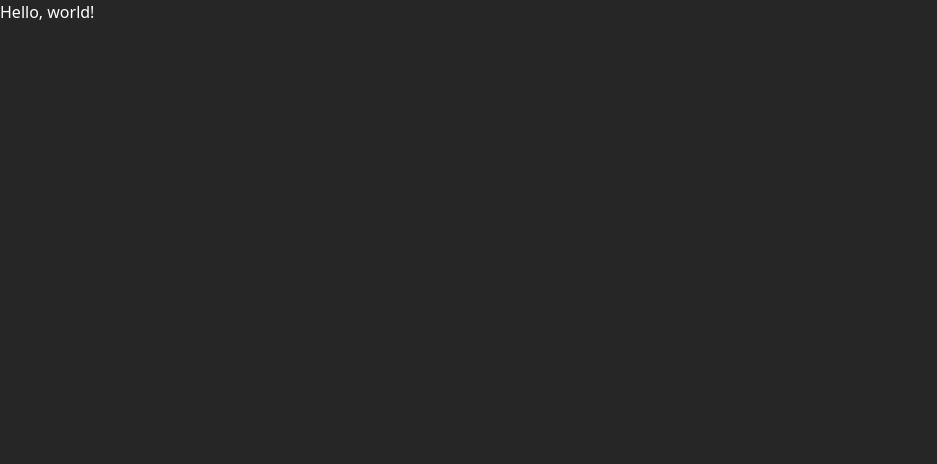
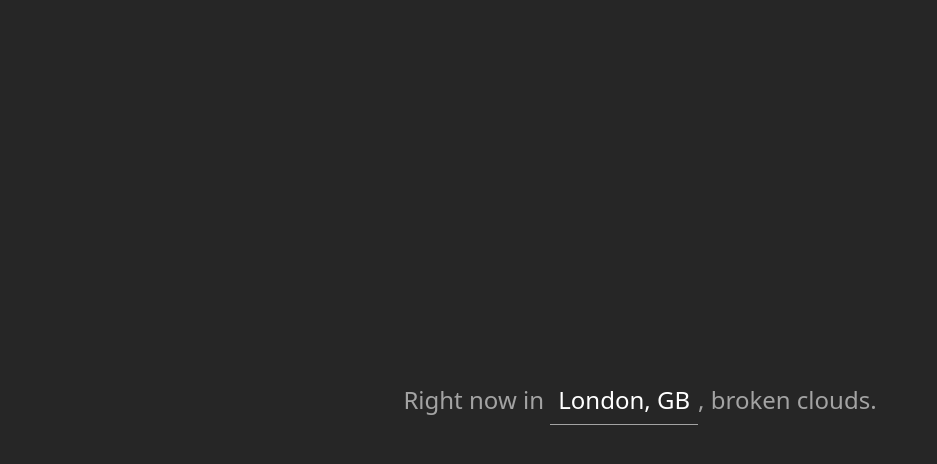
Before and after one commit to jaredyalves/simpleweather, a React (Vite) app: page / in a window 1280 px wide. Shown: the top 464 px of the page, without its empty margins (0-937 px from the left). Built offline with nearby package versions, Linux system fonts and the light colour scheme.

Commit message:
Add a starter layout for showing weather info

```diff
--- a/src/App.tsx
+++ b/src/App.tsx
@@ -1,9 +1,48 @@
-function App() {
+import { useEffect, useState } from 'react';
+
+const App = () => {
+    const [query, setQuery] = useState('London, GB');
+
+    useEffect(() => {
+        const delay = setTimeout(() => {
+            console.log('query: ', query);
+        }, 2000);
+
+        return () => {
+            clearTimeout(delay);
+        };
+    }, [query]);
+
+    const handleInput = (e: React.FormEvent<HTMLSpanElement>) => {
+        if (e.currentTarget.textContent) {
+            setQuery(e.currentTarget.textContent);
+        }
+    };
+
+    const handleKeyDown = (e: React.KeyboardEvent<HTMLSpanElement>) => {
+        if (e.key === 'Enter') {
+            e.preventDefault();
+        }
+    };
+
     return (
         <>
-            <div>Hello, world!</div>
+            <div className="flex h-screen flex-col items-center justify-center">
+                <div className="text-2xl text-neutral-400">
+                    Right now in&nbsp;
+                    <span
+                        autoFocus
+                        contentEditable
+                        onInput={handleInput}
+                        onKeyDown={handleKeyDown}
+                        className="border-b border-b-neutral-400 p-2 text-white focus:border-b-white"
+                        dangerouslySetInnerHTML={{ __html: 'London, GB' }}
+                    />
+                    , broken clouds.
+                </div>
+            </div>
         </>
     );
-}
+};
 
 export default App;
```
